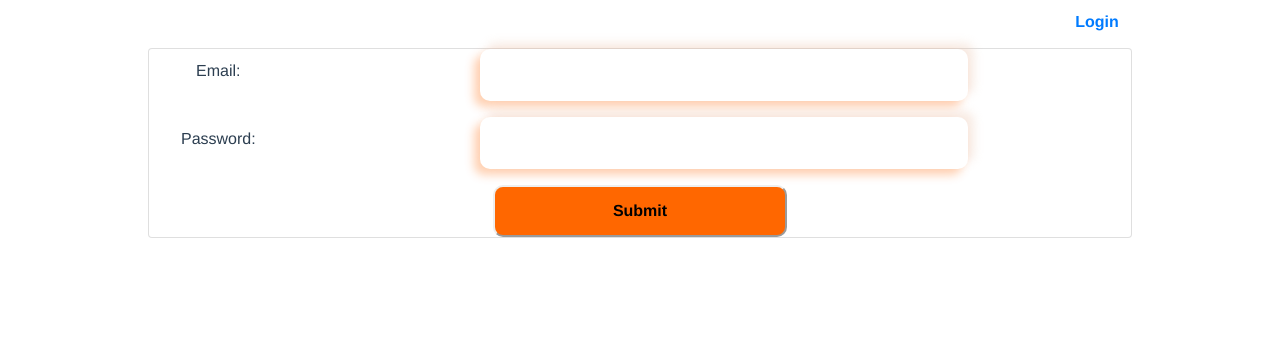
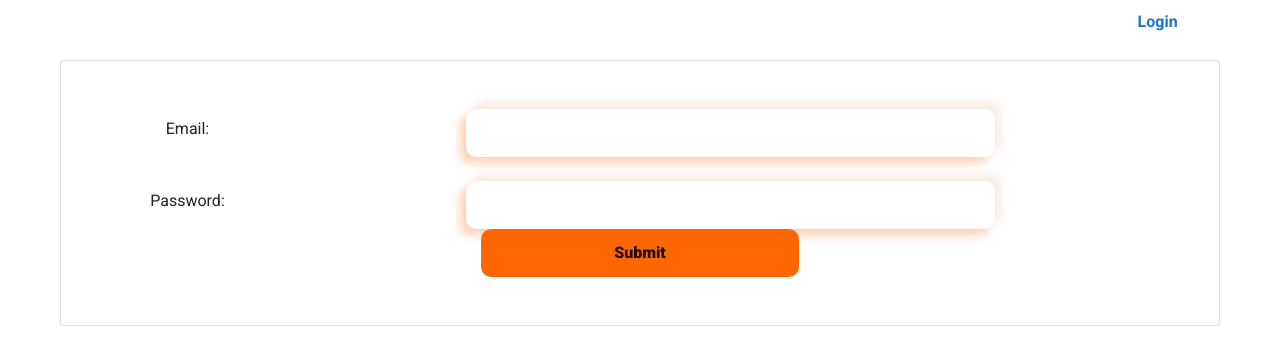
Before and after one commit to wenjun-88/sovthrone, a Vue app: page / in a window 1280 px wide. Shown: the top 364 px of the page. Built offline with nearby package versions, Linux system fonts and the light colour scheme.

Commit message:
added vuetify

```diff
--- a/public/index.html
+++ b/public/index.html
@@ -1,11 +1,14 @@
 <!DOCTYPE html>
-<html lang="">
+<html lang="en">
   <head>
     <meta charset="utf-8">
     <meta http-equiv="X-UA-Compatible" content="IE=edge">
     <meta name="viewport" content="width=device-width,initial-scale=1.0">
     <link rel="icon" href="<%= BASE_URL %>favicon.ico">
     <title><%= htmlWebpackPlugin.options.title %></title>
+    <link rel="stylesheet" href="https://fonts.googleapis.com/css?family=Roboto:100,300,400,500,700,900">
+    <link rel="stylesheet" href="https://cdn.jsdelivr.net/npm/@mdi/font@latest/css/materialdesignicons.min.css">
+    <link rel="manifest" href="./manifest.json">
   </head>
   <body>
     <noscript>
--- a/src/App.vue
+++ b/src/App.vue
@@ -1,33 +1,24 @@
 <template>
-  <div id="app" class="container">
+  <v-app>
+    <canvas id="canvas"></canvas>
     <NavBar />
-    <div class="justify-content-center p-5" style="z-index: 999;">
-    <canvas id="canvas"></canvas>
-      <div class="col-md-12">
-        <div class="card">
-          <div class="">
-            <router-view />
-          </div>
-        </div>
-      </div>
-    </div>
-  </div>
+
+    <v-main>
+      <router-view />
+    </v-main>
+  </v-app>
 </template>
+
 <script>
-// @ is an alias to /src
 import NavBar from "@/components/NavBar.vue";
+
 export default {
+  name: "App",
   components: {
     NavBar,
   },
+  data: () => ({
+    //
+  }),
 };
 </script>
-<style>
-#app {
-  font-family: Avenir, Helvetica, Arial, sans-serif;
-  -webkit-font-smoothing: antialiased;
-  -moz-osx-font-smoothing: grayscale;
-  text-align: center;
-  color: #2c3e50;
-}
-</style>
--- a/src/assets/css/messenger.scss
+++ b/src/assets/css/messenger.scss
@@ -7,7 +7,6 @@
 canvas {
   position: absolute;
   top: 0;
-  left: -35%;
   z-index: -1;
 }
 
@@ -427,252 +426,6 @@ canvas {
     }
   }
 
-  // &_topics {
-  //   background: #333;
-
-  //   height: calc(100% - 0px);
-
-  //   transition: transform 0.3s;
-
-  //   width: 100%;
-
-  //   @include bp('min-width', 768) {
-  //     display: flex;
-  //     width: 100%;
-  //     height: calc(100% - 0px);
-  //   }
-
-  //   @include bp('max-width', 767) {
-  //     // display: block;
-
-  //     &.Contacts {
-  //       .left {
-  //         // opacity: 0;
-  //         // left: 0;
-  //         z-index: 1;
-  //         opacity: 1;
-  //       }
-
-  //       .right {
-  //         // opacity: 0;
-  //         // left: 100%;
-  //         z-index: 0;
-  //         opacity: 0;
-  //       }
-  //     }
-
-  //     &.Profile {
-  //       .left {
-  //         // opacity: 0;
-  //         // left: 0;
-  //         z-index: 0;
-  //         opacity: 0;
-  //       }
-
-  //       .right {
-  //         // opacity: 0;
-  //         // left: 100%;
-  //         z-index: 1;
-  //         opacity: 1;
-  //       }
-  //     }
-
-  //   }
-
-  //   .component &,
-  //   .widget & {
-  //     height: calc(100% - 0px);
-  //     position: relative;
-
-  //     width: 200%;
-  //     display: flex;
-
-  //     &.Contacts {
-
-  //       // transform: translateX(0);
-  //       .left {
-  //         // opacity: 0;
-  //         // left: 0;
-  //         z-index: 1;
-  //         opacity: 1;
-  //       }
-
-  //       .right {
-  //         // opacity: 0;
-  //         // left: 100%;
-  //         z-index: 0;
-  //         opacity: 0;
-  //       }
-  //     }
-
-  //     &.Profile {
-
-  //       // transform: translateX(-50%);
-  //       .left {
-  //         // opacity: 0;
-  //         // left: 0;
-  //         z-index: 0;
-  //         opacity: 0;
-  //       }
-
-  //       .right {
-  //         // opacity: 0;
-  //         // left: 100%;
-  //         z-index: 1;
-  //         opacity: 1;
-  //       }
-  //     }
-  //   }
-
-  //   .left {
-  //     width: 100%;
-  //     position: relative;
-  //     height: 100%;
-  //     background: darken(#fff, 2%);
-
-
-  //     @include bp('min-width', 768) {
-  //       width: 30%;
-  //     }
-
-  //     .component &,
-  //     .widget & {
-  //       width: 100%;
-  //       height: 100%;
-  //       background: darken(#fff, 2%);
-
-  //       position: absolute;
-  //       top: 0;
-  //       left: 0;
-  //     }
-
-  //     .userlist {
-  //       padding-bottom: 25px;
-  //       height: calc(100% - 70px);
-  //       @include inner-scroll;
-
-  //       @include bp('max-width', 767) {
-  //         border-top: 1px solid rgba(#000, 0.2);
-  //       }
-
-  //       .user {
-  //         text-align: center;
-  //         // font-weight: 600;
-  //         font-size: 1rem;
-  //         color: #fff;
-  //         padding: 10px 15px;
-  //         cursor: pointer;
-  //         display: flex;
-  //         align-items: center;
-
-
-  //         // transition: all 0.3s;
-
-
-  //         @include bp('max-width', 767) {
-  //           border-bottom: 1px solid rgba(#000, 0.05);
-  //           text-align: left;
-  //         }
-
-  //         // &:hover {
-  //         // background: darken(#fff, $amount: 10);
-  //         // color: #333;
-  //         // }
-
-  //         &.active {
-  //           @include bp('min-width', 768) {
-  //             background: #fff;
-  //             color: #333;
-
-  //           }
-
-  //         }
-
-  //         .component &,
-  //         .widget & {
-  //           border-bottom: 1px solid rgba(#000, 0.05);
-  //           text-align: left;
-  //           padding: 10px 15px;
-
-  //           &.active {
-  //             background: transparent;
-  //             color: #401aff
-  //           }
-
-  //           &:hover {
-  //             background: darken(#fff, $amount: 10);
-  //           }
-  //         }
-
-  //         .avatar {
-  //           margin-right: 15px;
-  //         }
-  //       }
-  //     }
-
-  //   }
-
-
-  //   .right {
-
-  //     color: #000;
-  //     width: 100%;
-  //     background: #fff;
-  //     height: 100%;
-
-  //     @include bp('min-width', 768) {
-  //       width: 70%;
-  //       background: #333;
-  //     }
-
-  //     .component &,
-  //     .widget & {
-  //       width: 100%;
-  //       position: absolute;
-  //       top: 0;
-  //       left: 0;
-  //     }
-
-
-  //     // display: flex;
-
-  //     .user_profile_wrapper {
-  //       max-width: 600px;
-  //       margin: 0 auto;
-  //       padding: 30px;
-
-
-
-  //       @include bp('min-width', 768) {
-  //         @include vertical-align;
-  //       }
-
-
-
-  //       &__bottom {
-  //         margin-top: 50px;
-  //       }
-
-  //       &__top {
-  //         // display: flex;
-
-
-  //         @include bp('min-width', 768) {
-  //           // align-items: center;
-  //           // display: flex;
-  //         }
-
-
-  //       }
-
-
-  //     }
-  //   }
-
-
-
-
-  // }
 
   &_participants {
     background: #333;
@@ -944,7 +697,7 @@ canvas {
         max-width: 600px;
         margin: 0 auto;
         padding: 30px;
-
+        text-align: center;
 
 
         @include bp('min-width', 768) {
@@ -1110,7 +863,7 @@ canvas {
       .btn {
         background: #2501da;
         transition: 0s;
-        color: #333;
+        color: #fff;
 
         &:hover {
           background: #2501da;
--- a/src/main.js
+++ b/src/main.js
@@ -9,6 +9,9 @@ import 'bootstrap/dist/css/bootstrap.css';
 import Echo from 'laravel-echo';
 import Pusher from 'pusher-js';
 import "@/assets/css/messenger.scss";
+import './registerServiceWorker'
+import vuetify from './plugins/vuetify'
+import Vuetify from 'vuetify'
 
 window.Pusher = Pusher;
 // Enable pusher logging - don't include this in production
@@ -22,9 +25,11 @@ axios.defaults.headers.common['Access-Control-Allow-Origin'] = '*';
 
 Vue.use(BootstrapVue);
 Vue.use(BootstrapVueIcons);
+Vue.use(Vuetify);
 Vue.config.productionTip = false
 new Vue({
   store,
   router,
+  vuetify,
   render: h => h(App)
 }).$mount('#app')
--- /dev/null
+++ b/src/plugins/vuetify.js
@@ -0,0 +1,7 @@
+import Vue from 'vue';
+import Vuetify from 'vuetify/lib/framework';
+
+Vue.use(Vuetify);
+
+export default new Vuetify({
+});
--- a/src/views/LoginView.vue
+++ b/src/views/LoginView.vue
@@ -1,7 +1,12 @@
 <template>
+  <div class="justify-content-center p-5" style="z-index: 999">
+    <div class="col-md-12">
+      <div class="card">
+        <div class="m-5">
           <div class="login">
-    <div>
-      <form @submit.prevent="submit">
+            <div class="d-flex justify-content-center w-100 text-center">
+              <form @submit.prevent="submit" class="w-100">
+                <div class="">
                   <div class="form-group row">
                   <div class="col-sm-2 m-auto">
                     <label for="email">Email:</label>
@@ -15,12 +20,21 @@
                     <label for="password">Password:</label>
                   </div>
                   <div class="col-sm-10">
-            <input type="password" name="password" v-model="form.password" />
+                    <input
+                      type="password"
+                      name="password"
+                      v-model="form.password"
+                    />
+                  </div>
                 </div>
                 </div>
                 <button type="submit">Submit</button>
               </form>
               <p v-if="showError" id="error">Email or Password is incorrect</p>
+            </div>
+          </div>
+        </div>
+      </div>
     </div>
   </div>
 </template>
@@ -52,7 +66,6 @@ export default {
       } catch (error) {
         this.showError = true;
       }
-
     },
   },
 };
@@ -69,6 +82,9 @@ button[type="submit"] {
   font-weight: 900;
   width: 30%;
   padding: 12px 0px;
+  display: flex;
+  justify-content: center;
+  margin: auto;
 }
 button[type="submit"]:hover {
   background-color: #45a049;
--- a/vue.config.js
+++ b/vue.config.js
@@ -12,6 +12,8 @@ module.exports = defineConfig({
       }
     }
   },
-  transpileDependencies: true,
+  transpileDependencies: [
+    'vuetify'
+  ],
   lintOnSave: false
 })
```
Also changed, not shown: package.json (+5 -3 lines), src/views/HomeView.vue (deleted, +0 -51 lines), src/assets/logo.svg (added), src/components/.eslintrc.js (added), 1 other file (tests, documents, lock files or other folders). Lines whose indentation alone changed are shown as unchanged.
